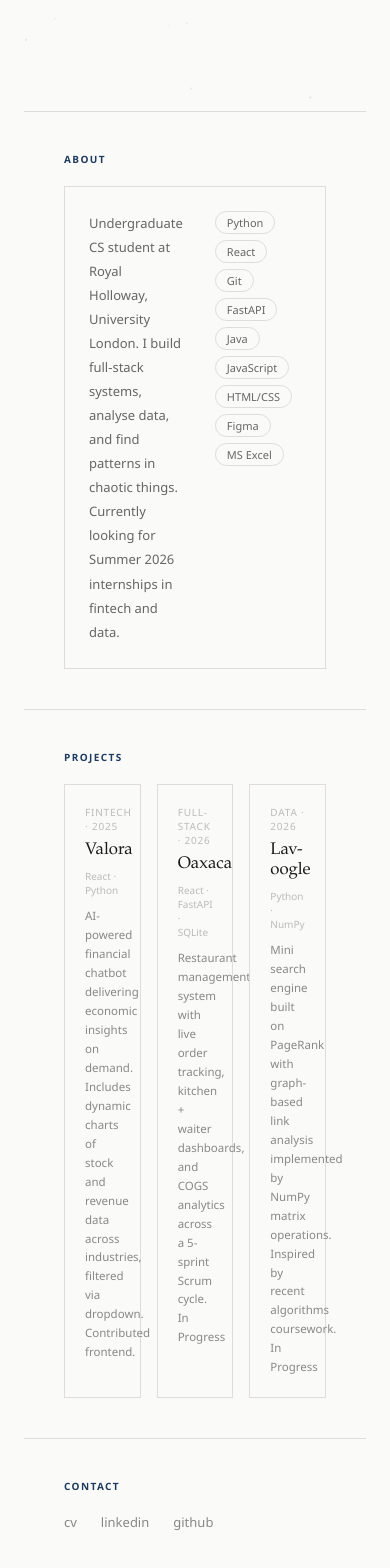
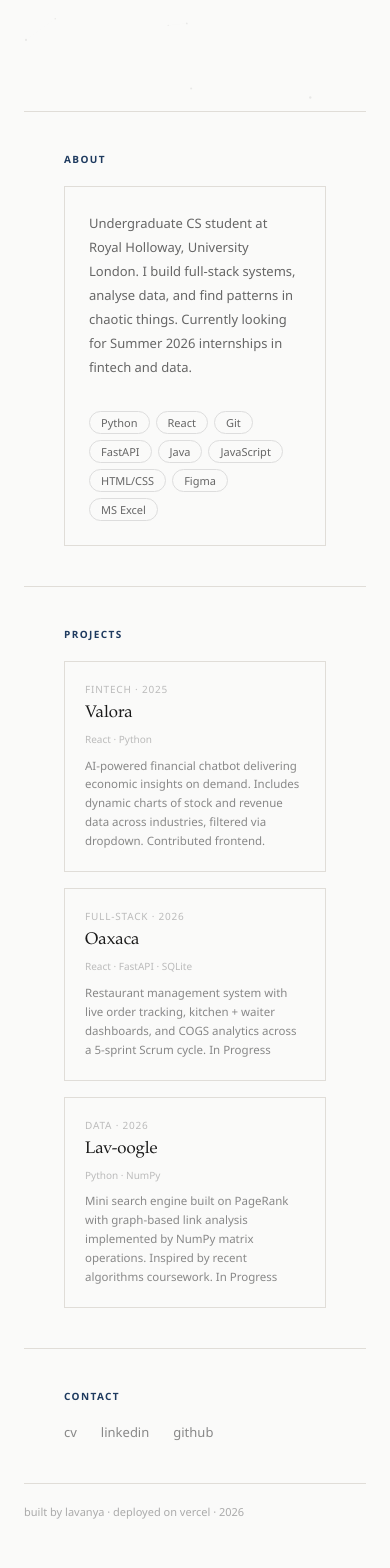
Before and after one commit to lyvnrin/portfolio, a React (Vite) app: page / in a window 390 px wide. Shown: the part 741-2309 px from the top of the page. After the commit the page ends 2280 px from the top, so only its background shows below. Built offline with nearby package versions, Linux system fonts and the light colour scheme.

Commit message:
Resolving bugs

```diff
--- a/src/components/About.jsx
+++ b/src/components/About.jsx
@@ -1,29 +1,29 @@
 const skills = [
-  { name: 'Python'},
-  { name: 'React'},
-  { name: 'Git'},
-  { name: 'FastAPI'},
-  { name: 'Java'},
-  { name: 'JavaScript'},
+  { name: 'Python' },
+  { name: 'React' },
+  { name: 'Git' },
+  { name: 'FastAPI' },
+  { name: 'Java' },
+  { name: 'JavaScript' },
   { name: 'HTML/CSS' },
-  { name: 'Figma'},
-  { name: 'MS Excel'},
+  { name: 'Figma' },
+  { name: 'MS Excel' },
 ]
 
 export default function About() {
   return (
     <section id="about" style={{ padding: '2.5rem', borderTop: '0.5px solid #e0ddd8' }}>
-      <p style={{ fontSize: '10px', letterSpacing: '0.14em', textTransform: 'uppercase', color: 'var(--accent)', marginBottom: '1.25rem', fontWeight:'bolder' }}>About</p>
+      <p style={{ fontSize: '10px', letterSpacing: '0.14em', textTransform: 'uppercase', color: 'var(--accent)', marginBottom: '1.25rem', fontWeight: 'bolder' }}>About</p>
       <div
-        className="card-hover about-gridr"
-        style={{ border: '0.5px solid #e0ddd8', borderRadius: '4px', padding: '1.5rem', display: 'grid', gridTemplateColumns: '1fr 1fr', gap: '2rem' }}
+        className="card-hover about-grid"
+        style={{ border: '0.5px solid #e0ddd8', padding: '1.5rem', display: 'grid', gridTemplateColumns: '1fr 1fr', gap: '2rem' }}
       >
         <p style={{ fontSize: '13px', lineHeight: 1.85, color: '#666' }}>
           Undergraduate CS student at Royal Holloway, University London. I build full-stack systems, analyse data, and find patterns in chaotic things. Currently looking for Summer 2026 internships in fintech and data.
         </p>
         <div style={{ display: 'flex', flexWrap: 'wrap', gap: '6px', alignContent: 'flex-start' }}>
           {skills.map(s => (
-            <span key={s.name} title={s.note} style={{ fontSize: '11px', padding: '3px 11px', border: '0.5px solid #ddd', borderRadius: '2rem', color: '#666', cursor: 'default' }}>
+            <span key={s.name} style={{ fontSize: '11px', padding: '3px 11px', border: '0.5px solid #ddd', borderRadius: '2rem', color: '#666', cursor: 'default' }}>
               {s.name}
             </span>
           ))}
--- a/src/components/Projects.jsx
+++ b/src/components/Projects.jsx
@@ -20,10 +20,10 @@ export default function Projects() {
   return (
     <section id="projects" style={{ padding: '2.5rem', borderTop: '0.5px solid #e0ddd8' }}>
       <p style={{ fontSize: '10px', letterSpacing: '0.14em', textTransform: 'uppercase', color: 'var(--accent)', marginBottom: '1.25rem', fontWeight: 'bolder' }}>Projects</p>
-      <div style={{ display: 'grid', gridTemplateColumns: 'repeat(3, minmax(0,1fr))', gap: '1rem' }}>
+      <div className="projects-grid" style={{ display: 'grid', gridTemplateColumns: 'repeat(3, minmax(0,1fr))', gap: '1rem' }}>
         {projects.map(p => {
           const card = (
-            <div className="projects-gridr" style={{ border: '0.5px solid #e0ddd8', padding: '1.25rem', height: '100%' }}>
+            <div className="card-hover" style={{ border: '0.5px solid #e0ddd8', padding: '1.25rem', height: '100%' }}>
               <p style={{ fontSize: '10px', letterSpacing: '0.08em', textTransform: 'uppercase', color: '#bbb', marginBottom: '0.5rem' }}>{p.cat}</p>
               <h3 style={{ fontFamily: "'Palatino Linotype', Palatino, serif", fontSize: '1.05rem', fontWeight: 400, marginBottom: '0.35rem' }}>{p.title}</h3>
               <p style={{ fontSize: '10px', color: '#bbb', marginTop: '0.5rem' }}>{p.stack}</p>
--- a/src/index.css
+++ b/src/index.css
@@ -32,15 +32,6 @@ a { color: inherit; text-decoration: none; }
   .projects-grid {
     grid-template-columns: 1fr !important;
   }
-}
-
-@media (max-width: 768px) {
-  .about-grid {
-    grid-template-columns: 1fr !important;
-  }
-  .projects-grid {
-    grid-template-columns: 1fr !important;
-  }
   .hero-section {
     padding: 3rem 0 2rem !important;
   }
```
